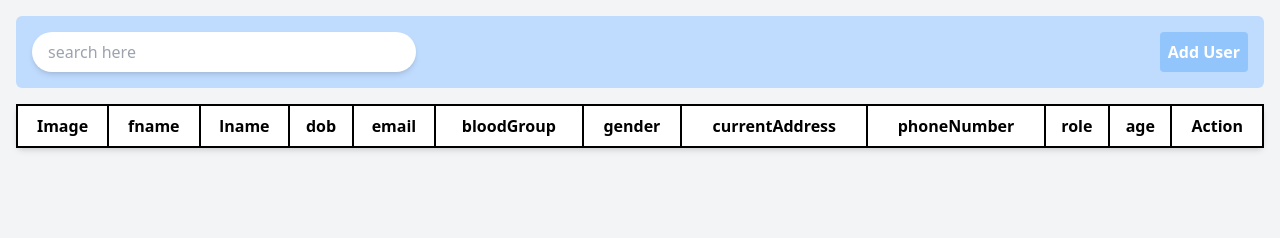
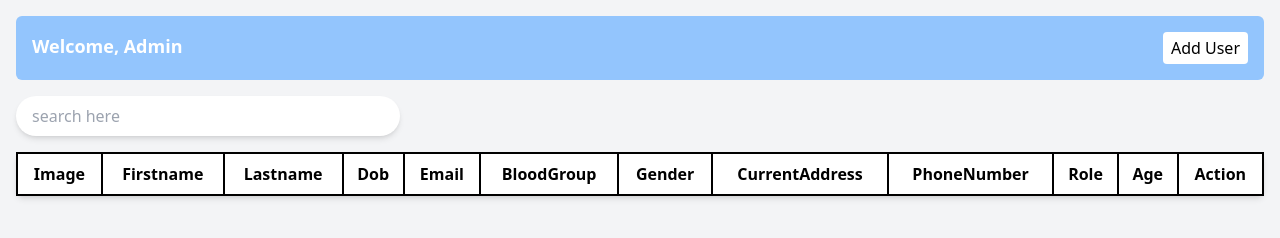
Before and after one commit to taniyasaini6871/final-test, a website: page src/6NovDOM/tableForm.html in a window 1280 px wide. Drawn offline with Linux system fonts and the light colour scheme.

Commit message:
admin project completed

```diff
--- a/src/6NovDOM/tableForm.html
+++ b/src/6NovDOM/tableForm.html
@@ -10,27 +10,32 @@
 
 <body class="bg-gray-100 font-sans">
     <main class="mx-auto p-4">
-        <nav class="bg-blue-200 p-4 mb-4 rounded-md flex justify-between">
+        <div class="bg-blue-300 rounded-md p-4 flex justify-between ">
+            <h1 class="text-white font-bold text-lg">Welcome, Admin</h1>
+            <button id="add-btn" type="button" class="px-2 text-black bg-white py-1 rounded">Add
+                User</button>
+        </div>
+        <nav class="rounded-md py-4">
             <input type="text" name="search" id="search" placeholder="search here"
                 class="outline-none w-96 h-10 rounded-full px-4 shadow-md focus:ring focus:ring-blue-300">
-            <button id="add-btn" type="button" class="px-2 text-white font-bold bg-blue-300 py-1 rounded">Add
-                User</button>
+
         </nav>
+
         <div class="bg-white rounded-md shadow-md">
             <table class="w-full">
                 <thead>
                     <tr>
                         <th class="p-2 border-2 border-black">Image</th>
-                        <th class="p-2 border-2 border-black">fname</th>
-                        <th class="p-2 border-2 border-black">lname</th>
-                        <th class="p-2 border-2 border-black">dob</th>
-                        <th class="p-2 border-2 border-black">email</th>
-                        <th class="p-2 border-2 border-black">bloodGroup</th>
-                        <th class="p-2 border-2 border-black">gender</th>
-                        <th class="p-2 border-2 border-black">currentAddress</th>
-                        <th class="p-2 border-2 border-black">phoneNumber</th>
-                        <th class="p-2 border-2 border-black">role</th>
-                        <th class="p-2 border-2 border-black">age</th>
+                        <th class="p-2 border-2 border-black">Firstname</th>
+                        <th class="p-2 border-2 border-black">Lastname</th>
+                        <th class="p-2 border-2 border-black">Dob</th>
+                        <th class="p-2 border-2 border-black">Email</th>
+                        <th class="p-2 border-2 border-black">BloodGroup</th>
+                        <th class="p-2 border-2 border-black">Gender</th>
+                        <th class="p-2 border-2 border-black">CurrentAddress</th>
+                        <th class="p-2 border-2 border-black">PhoneNumber</th>
+                        <th class="p-2 border-2 border-black">Role</th>
+                        <th class="p-2 border-2 border-black">Age</th>
                         <th class="p-2 border-2 border-black">Action</th>
                     </tr>
                 </thead>
@@ -43,6 +48,7 @@
             const UserTable = {
                 renderData: function (data) {
                     let tbody = document.querySelector("#tbody");
+
                     tbody.innerHTML = "";
 
                     data.forEach(item => {
@@ -96,6 +102,16 @@
                         this.renderData(filteredData);
                     }
                 },
+                handleSearchInput: function () {
+                    let debounceTimer = null;
+
+                    return () => {
+                        clearTimeout(debounceTimer);
+                        debounceTimer = setTimeout(() => {
+                            this.search();
+                        }, 1000);
+                    }
+                },
 
                 init: function () {
                     document.addEventListener("DOMContentLoaded", () => {
@@ -108,8 +124,10 @@
                     });
 
                     document.getElementById("search").addEventListener("input", () => {
-                        this.search();
+                        this.handleSearchInput()();
                     });
+
+
 
                     let addBtn = document.getElementById("add-btn");
                     addBtn.addEventListener("click", () => {
```
Also changed, not shown: src/6NovDOM/admin.html (+22 -6 lines), dist/output.css.
